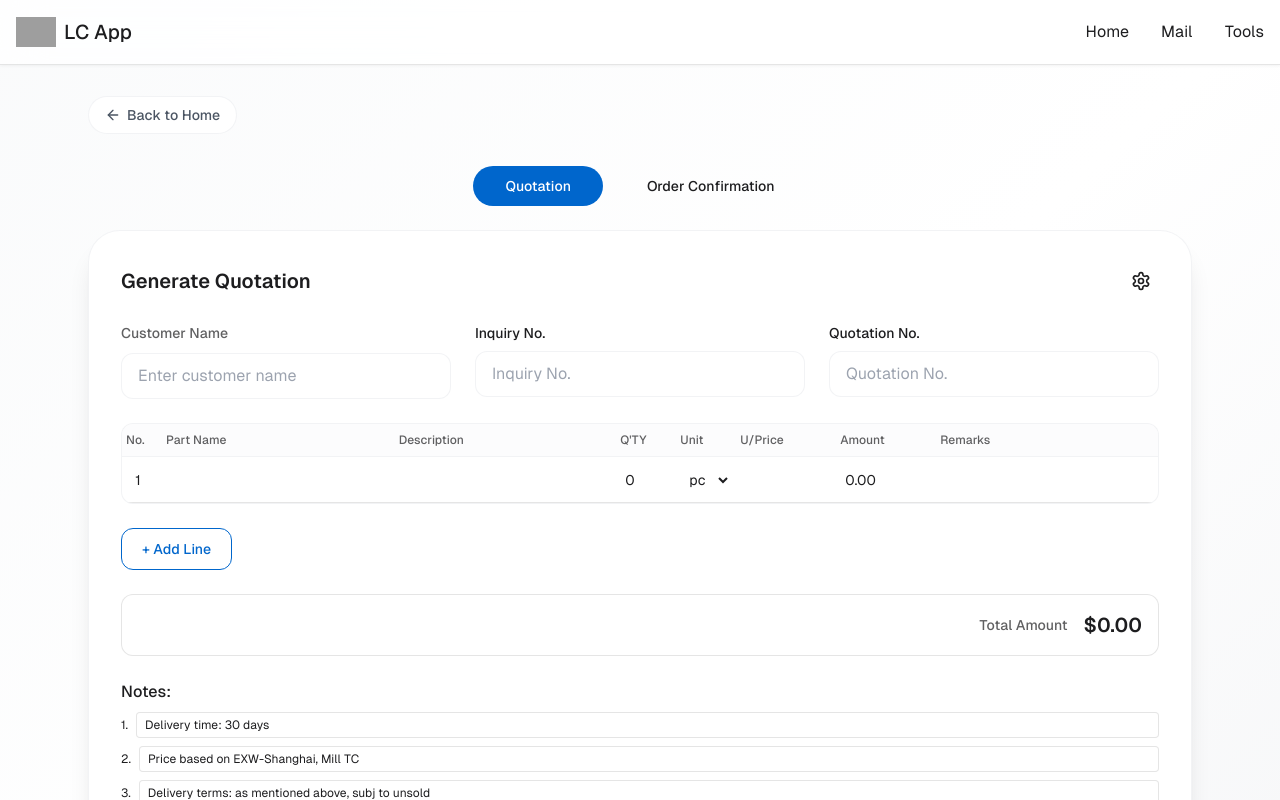
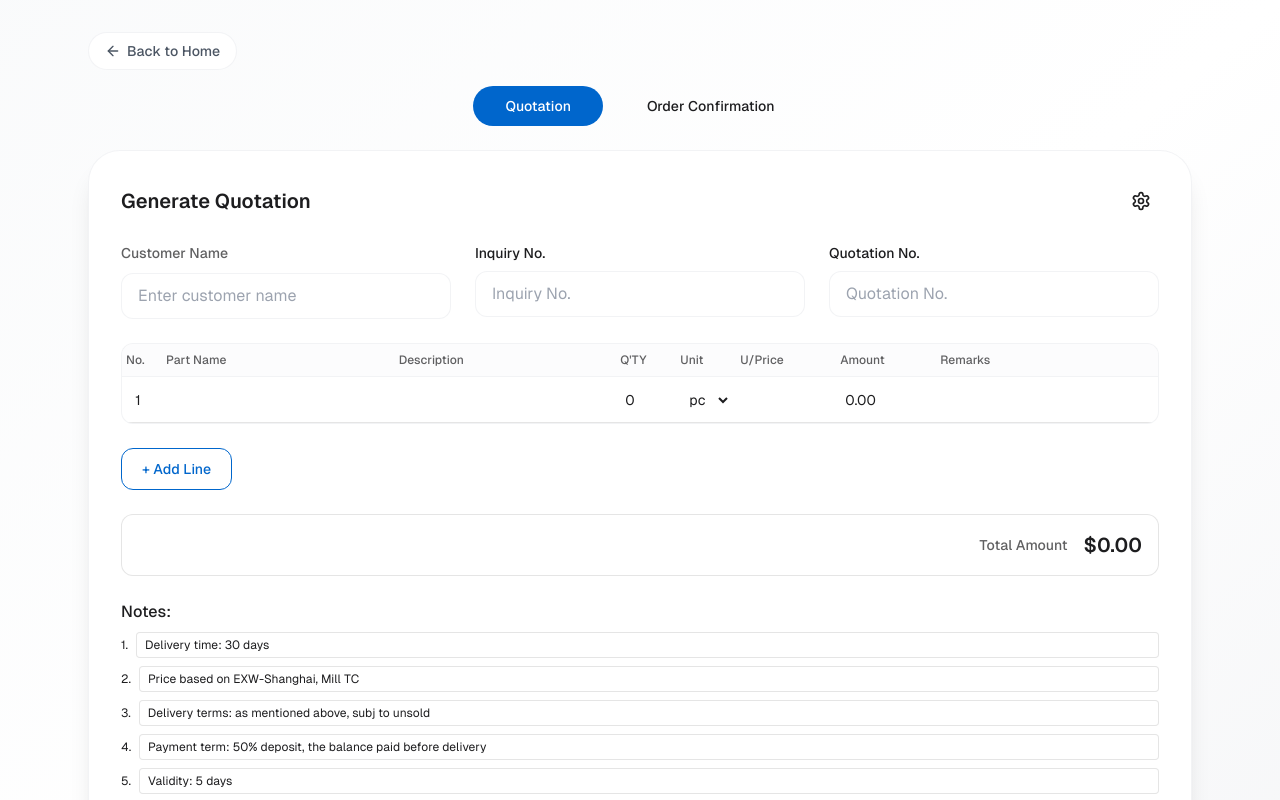
Before and after one commit to luocompany/luosir, a Next.js app: page /quotation in a window 1280 px wide. Shown: the top 800 px of the page. Built offline with nearby package versions, Linux system fonts and the light colour scheme; grey boxes are pictures that could not be loaded.

Commit message:
报价表-16-返回

```diff
--- a/app/quotation/page.tsx
+++ b/app/quotation/page.tsx
@@ -1,7 +1,6 @@
 "use client";
 
 import { useState } from 'react';
-import Navbar from '../components/Navbar';
 import Footer from '../components/Footer';
 import { ArrowLeft, Download, Settings } from 'lucide-react';
 import Link from 'next/link';
@@ -150,10 +149,10 @@
   return (
     <div className="min-h-screen flex flex-col bg-gradient-to-br from-gray-50/90 via-white/60 to-gray-100/90
                     dark:from-gray-900 dark:via-gray-800/80 dark:to-gray-900/90">
-      <Navbar />
-      <div className="w-full max-w-6xl mx-auto px-6 py-10 mt-14 flex-grow">
+      <main className="flex-1">
+        <div className="w-full max-w-6xl mx-auto px-6 py-8">
           {/* 返回按钮 */}
-        <div className="flex items-center mb-8">
+          <div className="flex items-center mb-4">
             <Link
               href="/"
               className="group inline-flex items-center px-4 py-2 rounded-full
@@ -589,6 +588,7 @@
             )}
           </div>
         </div>
+      </main>
       <Footer />
     </div>
   );
```
Lines whose indentation alone changed are shown as unchanged.
